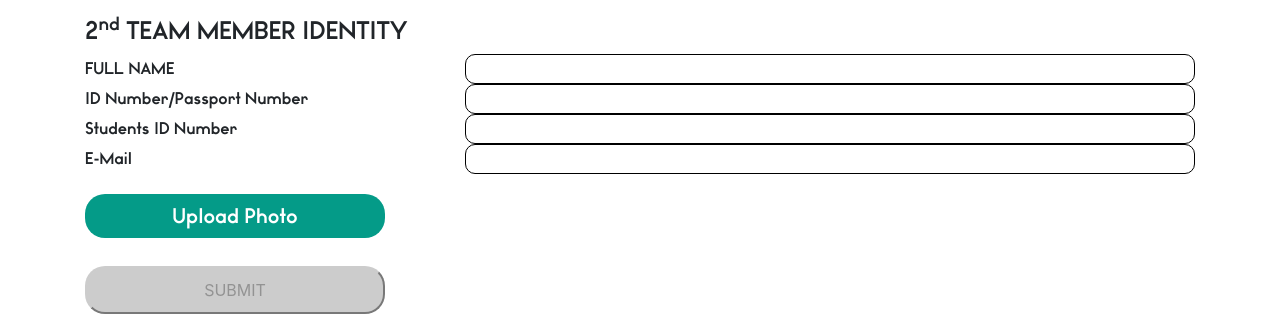
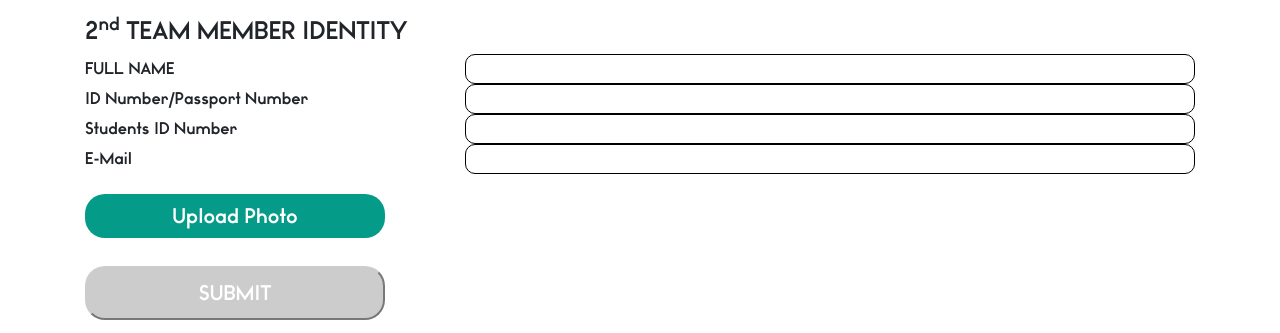
Before and after one commit to AgeMagi/Ipfest2019, a React app: page /registration/smart in a window 1280 px wide. Shown: the part 813-1146 px from the top of the page. Built offline with nearby package versions, Linux system fonts and the light colour scheme.

Commit message:
fix submit button

```diff
--- a/src/components/Competition/PaperPosterCompetition/PaperPoster.js
+++ b/src/components/Competition/PaperPosterCompetition/PaperPoster.js
@@ -347,7 +347,7 @@ const registration = [
                                 <p>If there any question, please ask via e-mail to our official email : <a href='https://ipfest2019@gmail.com'>ipfest2019@gmail.com</a> </p>
                             </li>
                             <li>
-                                <p><a href="https://drive.google.com/uc?export=download&id=1RmL2sKEwmXl6YAI285yMyc6Da_Hun6Rp">Download</a> Anti Plagirsm Statement Lefter (This letter should be made and signed <strong>ONLY</strong> be team's leader.)</p>
+                                <p><a href="https://drive.google.com/uc?export=download&id=1RmL2sKEwmXl6YAI285yMyc6Da_Hun6Rp">Download</a> Anti Plagirsm Statement Lefter (This letter should be made and signed <strong>ONLY</strong> be team's leader).</p>
                             </li>
                         </ol>
                     </div>
--- a/src/components/Registration-Form/Smart/Smart.css
+++ b/src/components/Registration-Form/Smart/Smart.css
@@ -67,3 +67,9 @@ button:disabled {
     background-color: #cccccc;
     border-color: #cccccc;
 }
+
+button {
+    font-family: titleFont;
+    font-size: 20px;
+    color: white;
+}
```
